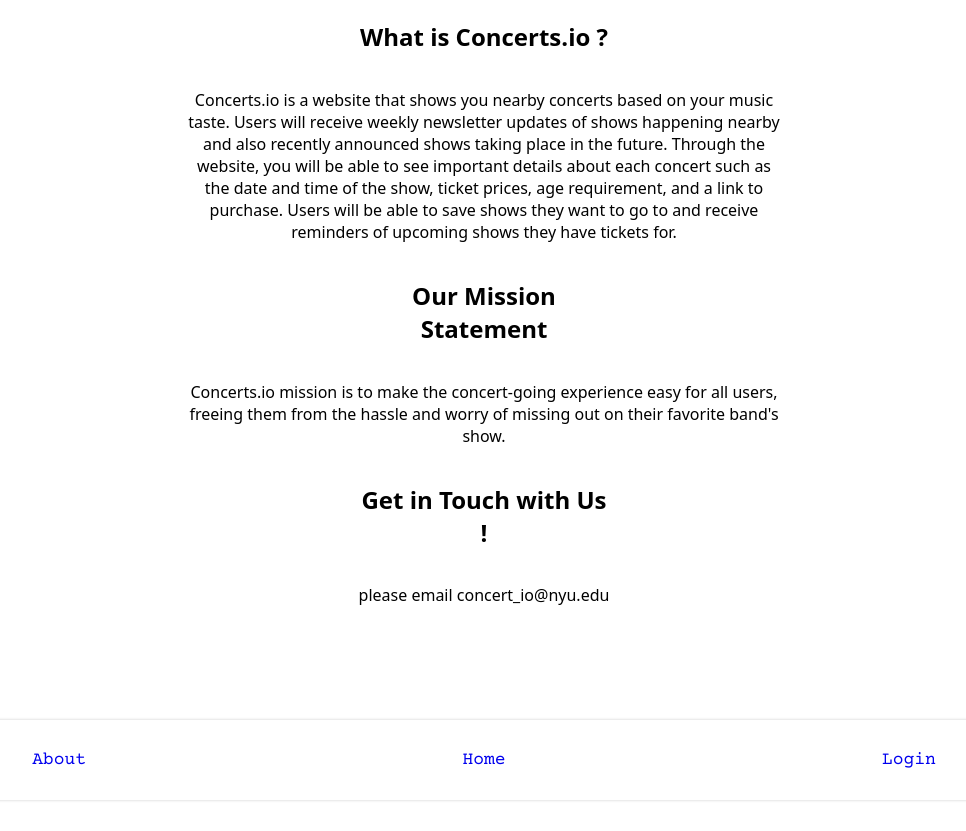
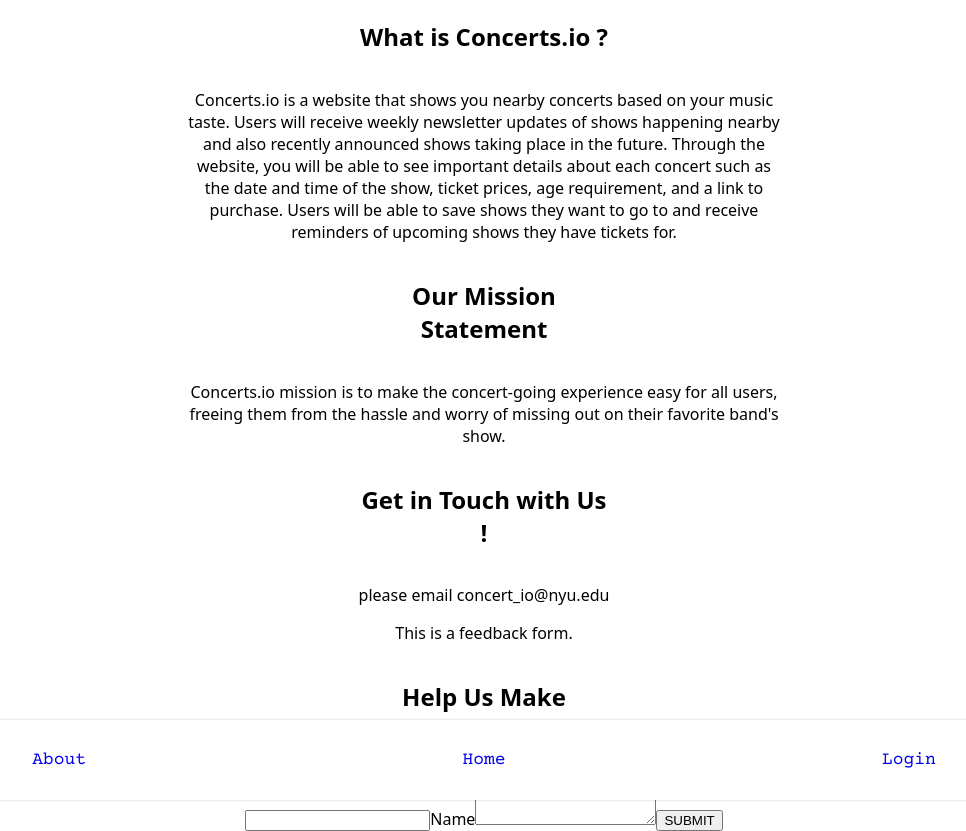
Before and after one commit to agiledev-students-spring2023/final-project-concerts-io, a React (Create React App) app in the folder front-end/: page /about in a window 1280 px wide. Shown: the whole page, without its empty margins (156-1122 px from the left). Before the commit the page ends 800 px from the top, so only its background shows below. Built offline with nearby package versions, Linux system fonts and the light colour scheme.

Commit message:
add a new feedback form into about us

```diff
--- a/front-end/src/pages/About.css
+++ b/front-end/src/pages/About.css
@@ -11,4 +11,6 @@
   margin: auto;
   display: block;
   font-family: system-ui, -apple-system, BlinkMacSystemFont, 'Segoe UI', Roboto, Oxygen, Ubuntu, Cantarell, 'Open Sans', 'Helvetica Neue', sans-serif;
+  box-sizing: border-box;
+
 }
--- a/front-end/src/pages/About.js
+++ b/front-end/src/pages/About.js
@@ -23,7 +23,38 @@
           <p className="paragraph">
             please email concert_io@nyu.edu
           </p>
+        <div className="feedback">
+          <p> This is a feedback form.</p>
+          <h2>Help Us Make Concert.io Better</h2>
+          <form id= "form">
+            <label for="name">Name</label>
+            <input name ="name " type="text" id = "name" />
+            <label for="email">Name</label>
+            <input name ="email" type="text" id = "email" />
+            <label for="designation">Name</label>
+            <input name ="designation" type="text" id = "designation" />
+            <label for="feedback">Name</label>
+            <textarea name ="feedback" type="text" id = "feedback"></textarea>
+            <button type="submit">SUBMIT</button>
+
+          </form>
+        </div>
+        <div id="loading">
+            <div>
+            </div>
+            <div>
+            </div>
+            <div>
+            </div>
+        </div>
+
+        <div id="status">
+
+        </div>
+
       </div>
+
+
     )
   }
 
```
